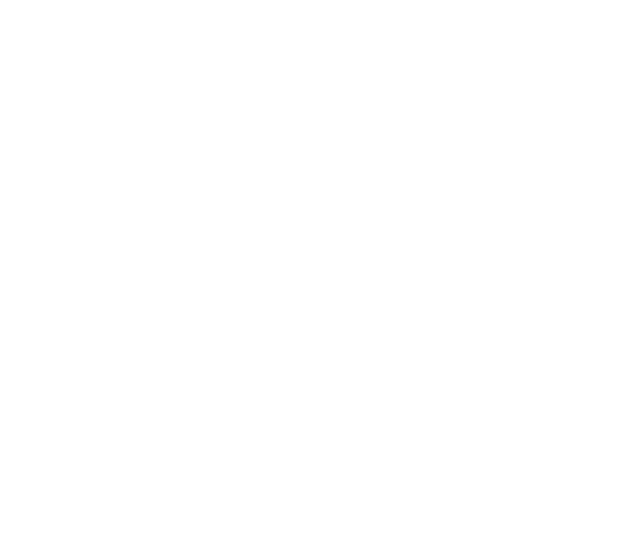
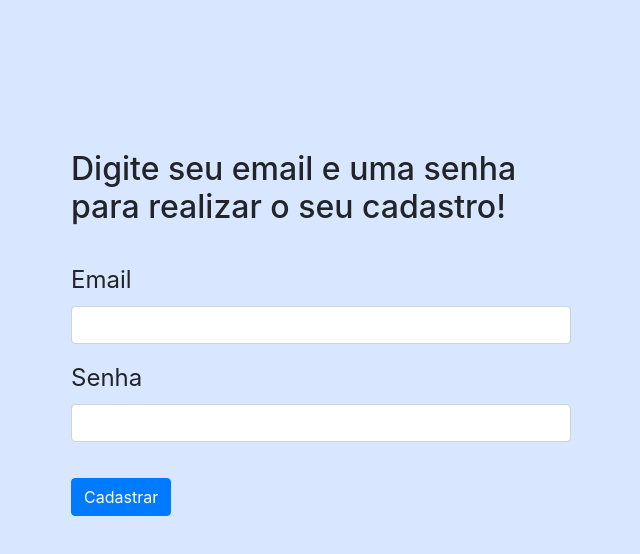
Before and after one commit to raviassis/Disfluencia, a Vue app: page /#/register in a window 1280 px wide. Shown: the top 554 px of the page, without its empty margins (319-959 px from the left). Built offline with nearby package versions, Linux system fonts and the light colour scheme.

Commit message:
Criando tela de cadastro

```diff
--- a/src/App.vue
+++ b/src/App.vue
@@ -14,5 +14,7 @@ export default {
 </script>
 
 <style>
-
+  #app{
+    min-height: 100vh;
+  }
 </style>
--- a/src/main.js
+++ b/src/main.js
@@ -4,6 +4,7 @@ import VueRouter from 'vue-router'
 import NewSession from './views/newSession/NewSession.vue'
 import EditSession from './views/editSession/EditSession.vue'
 import Home from './views/home/Home.vue'
+import Register from './views/register/Register.vue'
 import axios from 'axios'
 
 axios.defaults.baseURL = process.env.VUE_APP_API_URL;
@@ -12,6 +13,7 @@ Vue.config.productionTip = false
 Vue.prototype.$http = axios
 
 const routes = [
+  { path: '/register', component: Register},
   { path: '/', component: Home},
   { path: '/session', component: NewSession},
   { path: '/session/:id', component: EditSession}
--- /dev/null
+++ b/src/views/register/Register.vue
@@ -0,0 +1,130 @@
+<template>
+  <div class="container-fluid container-register">
+    <div class="container-form">
+      <h1 class="form-header">Digite seu email e uma senha para realizar o seu cadastro!</h1>
+
+      <div class="form">
+        <form @submit="register()" autocomplete="off">
+          <p>
+            <label class="form-label" for="form.email">Email</label>
+            <input class="form-control" id="form.email" v-model="form.email" type="email" />
+          </p>
+          <p>
+            <label class="form-label" for="form.password">Senha</label>
+            <input class="form-control" id="form.password" v-model="form.password" type="password" />
+          </p>
+          <div v-if="form.errors.length">
+            <b>Por favor, corrija o(s) seguinte(s) erro(s):</b>
+            <ul>
+              <li v-for="error in form.errors" v-bind:key="error">{{ error }}</li>
+            </ul>
+          </div>
+
+          <button class="btn btn-primary btn-form">Cadastrar</button>
+        </form>
+      </div>
+    </div>
+  </div>
+</template>
+
+
+<script>
+export default {
+  name: "Register",
+  data: function() {
+    return {
+      form: {
+        errors: [],
+        email: null,
+        password: null
+      }
+    };
+  },
+
+  beforeMount: async function() {},
+
+  methods: {
+    register: function() {
+      if (this.isFormValid()) {
+        const user = this.createRequestBodyNewUser();
+
+        this.$http
+          .post("/register", user)
+          .then(() => {
+
+            alert("Cadastro realizado com sucesso");
+            this.$router.push("/");
+          })
+          .catch(() => {
+            alert("Ocorreu um erro inesperado ao salvar a sessão!");
+          });
+
+        this.clearFormFields();
+      }
+    },
+
+    createRequestBodyNewUser() {
+      return {
+        email: this.form.email,
+        password: this.form.password
+      };
+    },
+
+    isFormValid: function() {
+      this.form.errors = [];
+
+      if (!this.form.password) {
+        this.form.errors.push("A senha é obrigatória.");
+      }
+
+      if (!this.form.email) {
+        this.form.errors.push("O e-mail é obrigatório.");
+      } else if (!this.validateEmail(this.form.email)) {
+        this.form.errors.push("Utilize um e-mail válido.");
+      }
+
+      if (this.form.errors.length == 0) {
+        return true;
+      } else {
+        return false;
+      }
+    },
+
+    validateEmail: function(email) {
+      var re = /^(([^<>()[\]\\.,;:\s@"]+(\.[^<>()[\]\\.,;:\s@"]+)*)|(".+"))@((\[[0-9]{1,3}\.[0-9]{1,3}\.[0-9]{1,3}\.[0-9]{1,3}\])|(([a-zA-Z\-0-9]+\.)+[a-zA-Z]{2,}))$/;
+      return re.test(email);
+    },
+
+    clearFormFields: function() {
+      this.form.email = null;
+      this.form.password = null;
+    }
+  }
+};
+</script>
+
+<style scoped>
+.container-register {
+  min-height: 100vh;
+  display: flex;
+  justify-content: center;
+  align-items: center;
+  background-color: #d8e6ff;
+}
+.container-form {
+  width: 500px;
+  height: 500px;
+}
+.form-header {
+  font-size: 2rem;
+}
+.form {
+  margin-top: 35px;
+}
+.form-label {
+  font-size: 1.5rem;
+}
+.btn-form {
+  margin-top: 20px;
+}
+</style>
```
Also changed, not shown: 1 other file (tests, documents, lock files or other folders).
